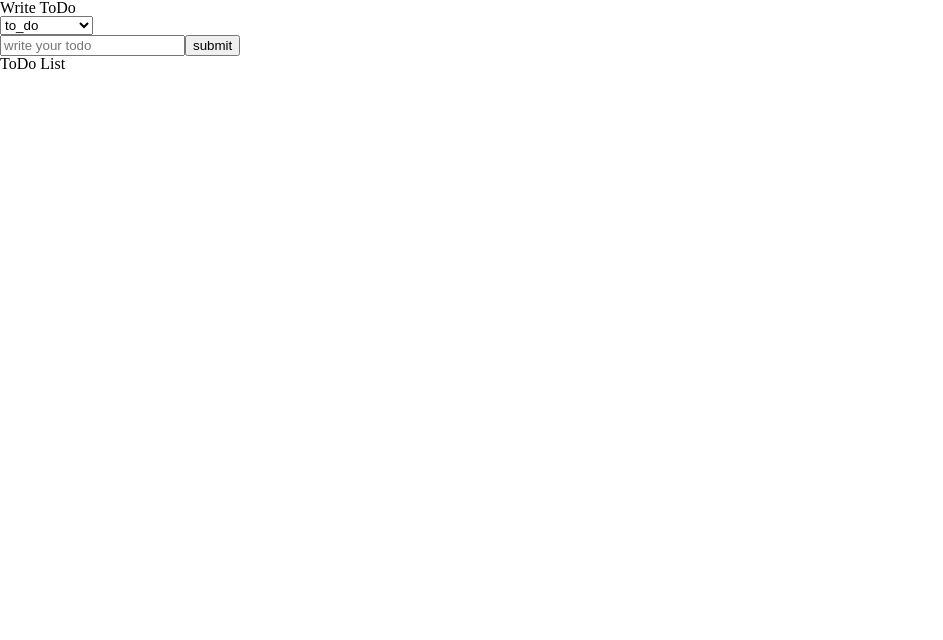
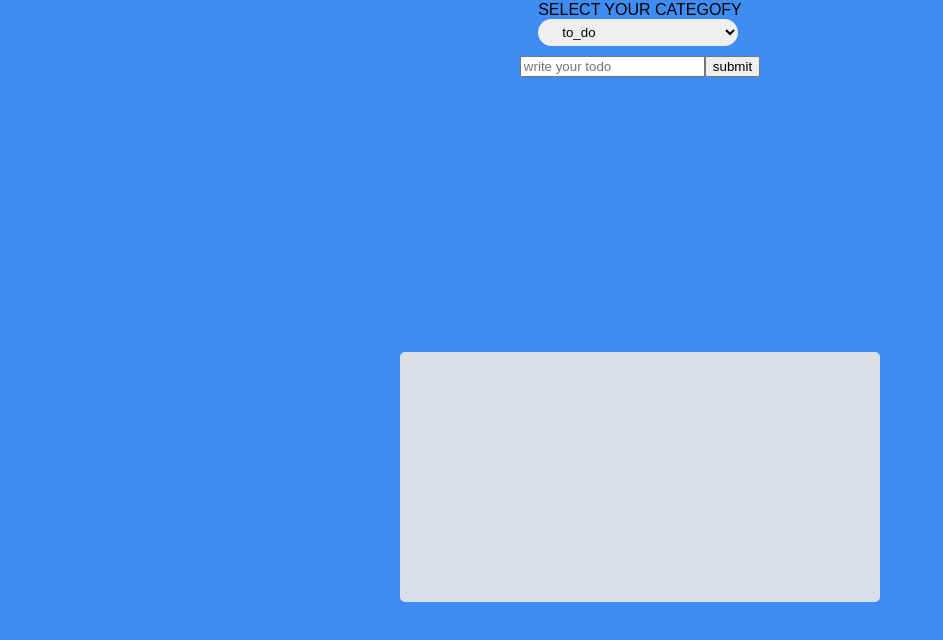
Before and after one commit to zizimoos/20220201_reactjs-master-todo, a React (Create React App) app: page / in a window 1280 px wide. Shown: the top 640 px of the page, without its empty margins (0-943 px from the left). Built offline with nearby package versions, Linux system fonts and the light colour scheme.

Commit message:
add beautiful-dnd

```diff
--- a/package.json
+++ b/package.json
@@ -12,6 +12,7 @@
     "@types/react-dom": "^17.0.11",
     "@types/styled-components": "^5.1.21",
     "react": "^17.0.2",
+    "react-beautiful-dnd": "^13.1.0",
     "react-dom": "^17.0.2",
     "react-hook-form": "^7.25.3",
     "react-scripts": "5.0.0",
@@ -43,5 +44,8 @@
       "last 1 firefox version",
       "last 1 safari version"
     ]
+  },
+  "devDependencies": {
+    "@types/react-beautiful-dnd": "^13.1.2"
   }
 }
--- a/src/App.tsx
+++ b/src/App.tsx
@@ -33,7 +33,11 @@
 	display: block;
 }
 body {
-	line-height: 1;
+	font-weight: 300;
+	font-family: 'Source Sans Pro', sans-serif;
+	background-color:${(props) => props.theme.colors.bgColor};
+	color:black;
+	line-height: 1.2;
 }
 ol, ul {
 	list-style: none;
--- a/src/components/CreateTodoForm.tsx
+++ b/src/components/CreateTodoForm.tsx
@@ -1,6 +1,15 @@
 import { useForm } from "react-hook-form";
 import { useRecoilState, useRecoilValue } from "recoil";
 import { categoryState, ITodo, todoState } from "../atoms";
+import styled from "styled-components";
+
+const Container = styled.div`
+  display: flex;
+  max-width: 480px;
+  width: 100%;
+  margin: 0 auto;
+  justify-content: center;
+`;
 
 interface ITodoForm {
   todo: string;
@@ -26,6 +35,7 @@
   };
 
   return (
+    <Container>
       <form onSubmit={handleSubmit(handleValid)}>
         <input
           {...register("todo", { required: "write todo here" })}
@@ -35,6 +45,7 @@
         <span>{errors?.todo?.message}</span>
         <button>submit</button>
       </form>
+    </Container>
   );
 };
 export default CreateTodoForm;
--- a/src/components/ShowTodoList.tsx
+++ b/src/components/ShowTodoList.tsx
@@ -1,7 +1,41 @@
-import React, { useEffect } from "react";
 import { useRecoilState, useRecoilValue } from "recoil";
 import { ITodo, todoState, todoStateSelector } from "../atoms";
 import { Categories } from "../atoms";
+import { DragDropContext, Droppable, Draggable } from "react-beautiful-dnd";
+import styled from "styled-components";
+
+const Wrapper = styled.div`
+  display: flex;
+  max-width: 480px;
+  width: 100%;
+  margin: 0 auto;
+  justify-content: center;
+  align-items: center;
+  height: 100vh;
+`;
+
+const Boards = styled.div`
+  display: grid;
+  width: 100%;
+  grid-template-columns: repeat(1, 1fr);
+`;
+
+const Board = styled.div`
+  padding: 20px 10px;
+  padding-top: 30px;
+  background-color: ${(props) => props.theme.colors.boardColor};
+  border-radius: 5px;
+  min-height: 200px;
+`;
+
+const Card = styled.div`
+  display: flex;
+  justify-content: space-between;
+  border-radius: 5px;
+  margin-bottom: 5px;
+  padding: 10px 10px;
+  background-color: ${(props) => props.theme.colors.cardColor};
+`;
 
 const ShowTodoList = () => {
   const [todoList, setTodoList] = useRecoilState(todoState);
@@ -29,26 +63,63 @@
     });
   };
 
+  const onDragEnd = () => {};
+
   return (
-    <ul>
-      {todoStateS.map((todo: ITodo) => (
-        <li key={todo.id}>
-          <span>{todo.text}</span>
+    <DragDropContext onDragEnd={onDragEnd}>
+      <Wrapper>
+        <Boards>
+          <Droppable droppableId="droppable_TODO">
+            {(provided) => (
+              <Board ref={provided.innerRef} {...provided.droppableProps}>
+                {todoStateS.map((todo: ITodo, index) => (
+                  <Draggable
+                    draggableId={"Draggable" + String(todo.id)}
+                    index={index}
+                  >
+                    {(provided) => (
+                      <Card
+                        key={todo.id}
+                        ref={provided.innerRef}
+                        {...provided.draggableProps}
+                        {...provided.dragHandleProps}
+                      >
+                        <div>{todo.text}</div>
+                        <div>
                           {todo.category !== Categories.TODO && (
-            <button onClick={() => onClick(todo, Categories.TODO)}>TODO</button>
+                            <button
+                              onClick={() => onClick(todo, Categories.TODO)}
+                            >
+                              TODO
+                            </button>
                           )}
                           {todo.category !== Categories.PROGRESS && (
-            <button onClick={() => onClick(todo, Categories.PROGRESS)}>
+                            <button
+                              onClick={() => onClick(todo, Categories.PROGRESS)}
+                            >
                               PROGRESS
                             </button>
                           )}
                           {todo.category !== Categories.DONE && (
-            <button onClick={() => onClick(todo, Categories.DONE)}>DONE</button>
+                            <button
+                              onClick={() => onClick(todo, Categories.DONE)}
+                            >
+                              DONE
+                            </button>
                           )}
                           <button onClick={() => onDelete(todo)}>DEL</button>
-        </li>
+                        </div>
+                      </Card>
+                    )}
+                  </Draggable>
                 ))}
-    </ul>
+                {provided.placeholder}
+              </Board>
+            )}
+          </Droppable>
+        </Boards>
+      </Wrapper>
+    </DragDropContext>
   );
 };
 
--- a/src/components/ToDoApp.tsx
+++ b/src/components/ToDoApp.tsx
@@ -3,6 +3,16 @@
 import CreateTodoForm from "./CreateTodoForm";
 import ShowTodoList from "./ShowTodoList";
 import { Categories } from "../atoms";
+import styled from "styled-components";
+
+const Container = styled.div`
+  display: flex;
+  flex-direction: column;
+  width: 100%;
+  margin: 0 auto;
+  justify-content: center;
+  align-items: center;
+`;
 
 interface ITodoForm {
   todo: string;
@@ -15,18 +25,35 @@
   };
   return (
     <div>
-      <div>Write ToDo</div>
+      <Container>
+        <div
+          style={{
+            display: "flex",
+            flexDirection: "column",
+            marginBottom: "10px",
+          }}
+        >
+          <div>SELECT YOUR CATEGOFY</div>
           <form>
-        <select value={category} onInput={onInput}>
+            <select
+              value={category}
+              onInput={onInput}
+              style={{
+                border: "0px solid black",
+                width: "200px",
+                borderRadius: "20px",
+                padding: "5px 20px",
+              }}
+            >
               <option value={Categories.TODO}>to_do</option>
               <option value={Categories.PROGRESS}>In_progress</option>
               <option value={Categories.DONE}>done</option>
             </select>
           </form>
-
+        </div>
         <CreateTodoForm></CreateTodoForm>
-      <div>ToDo List</div>
         <ShowTodoList></ShowTodoList>
+      </Container>
     </div>
   );
 }
--- a/src/styled.d.ts
+++ b/src/styled.d.ts
@@ -5,9 +5,11 @@
     borderRadius: string;
 
     colors: {
+      primary: string;
       secondary: string;
-      background: string;
-      primary: string;
+      bgColor: string;
+      boardColor: string;
+      cardColor: string;
     };
   }
 }
--- a/src/theme.tsx
+++ b/src/theme.tsx
@@ -6,6 +6,8 @@
   colors: {
     primary: "#0070f3",
     secondary: "#ff4081",
-    background: "white",
+    bgColor: "#3F8CF2",
+    boardColor: "#DADFE9",
+    cardColor: "white",
   },
 };
```
Also changed, not shown: 1 other file (tests, documents, lock files or other folders). Lines whose indentation alone changed are shown as unchanged.
